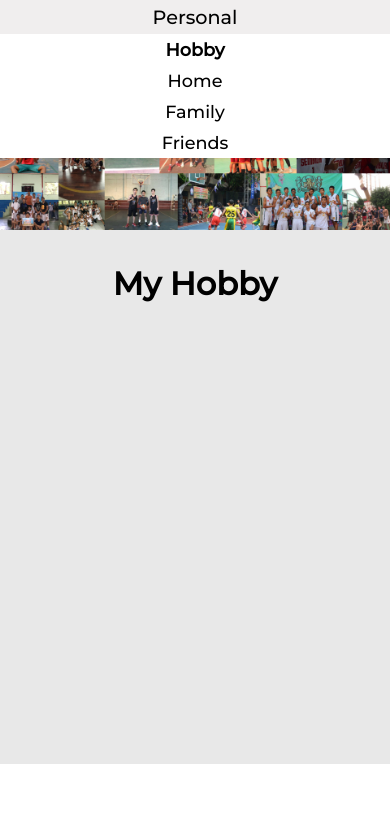
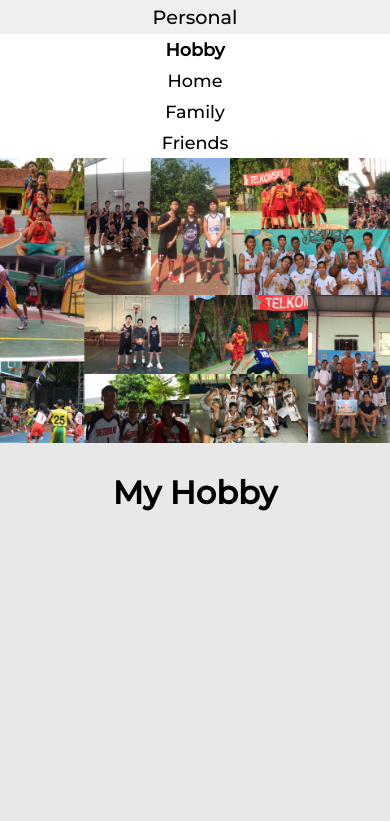
Before and after one commit to dzackiero/dzackiero.github.io, a plain HTML site: page hobby.html in a window 390 px wide. Shown: the top 821 px of the page. Drawn offline with Linux system fonts and the light colour scheme.

Commit message:
responsive-hobby

```diff
--- a/hobby.html
+++ b/hobby.html
@@ -18,7 +18,8 @@
       </nav>
       <main>
         <div id="hobby-1">
-          <img src="img/basket_collage_3x1.jpg" alt="foto_basket">
+          <img src="img/basket_collage_3x1.jpg" id="hobby-pic-pc" alt="foto_basket">
+          <img src="img/basket_collage_4x3.jpg" id="hobby-pic-mobile" alt="foto_basket_moblie">
         </div>
         <div id="hobby-2">
           <h1 class="hobby-2">My Hobby</h1>
--- a/style.css
+++ b/style.css
@@ -32,7 +32,6 @@ body {
 
 #navbar a{
     display: block;
-
     display: flex;
     justify-content: center;
     align-items: center;
@@ -53,9 +52,10 @@ main {
     display: flex;
     flex-direction: column;
     justify-content: center;
+    animation-name: ani-main;
+    animation-duration: 1.2s;
     align-items: center;
     background-color: #e8e8e8;
-
 }
 
 /* Home Page */
@@ -150,7 +150,14 @@ main #hobby-1 {
     padding-bottom: 30px;
 }
 
-main #hobby-1 img {
+main #hobby-1 #hobby-pic-pc {
+    display: block;
+    max-width: 100%;
+    max-height: 100%;
+}
+
+main #hobby-1 #hobby-pic-mobile {
+    display: none;
     max-width: 100%;
     max-height: 100%;
 }
@@ -165,6 +172,9 @@ main #hobby-2 {
 
 @media only screen and (max-width: 700px) {
 
+    body {
+        margin-top: 50px;
+    }
 
     /* Home Page */
     main #picture-main {
@@ -176,7 +186,6 @@ main #hobby-2 {
 
     /* Personal Page */
     main #personal-1 {
-        padding-top: 60px;
         display: flex;
         flex-direction: column;
         justify-content: center;
@@ -186,6 +195,7 @@ main #hobby-2 {
     }
 
     main #personal-1 #p1-pic {
+        padding-top: 20px;
         width: 100%;
         height: 50%;
         display: flex;
@@ -207,6 +217,14 @@ main #hobby-2 {
         background-color: #d6d6d6;
         text-align: justify;
         padding: 20px 2px;
+    }
+
+    /* Hobby Page */
+    main #hobby-1 #hobby-pic-mobile {
+        display: block;
+    }
+    main #hobby-1 #hobby-pic-pc {
+        display: none;
     }
 
     /* Navbar */
```
Also changed, not shown: index.html (+1 -1 lines), personal.html (+0 -1 lines).
